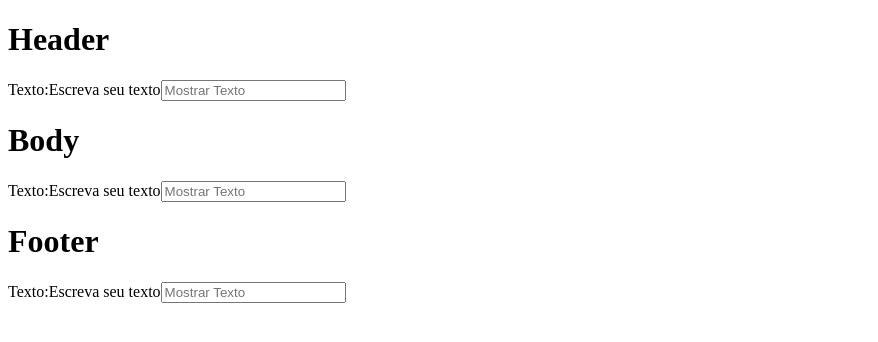
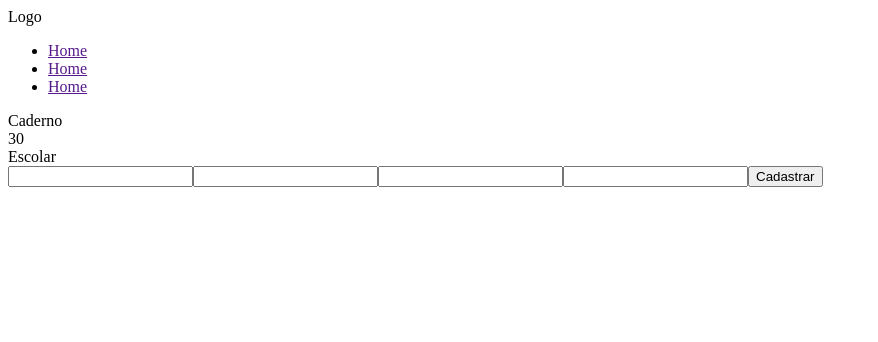
Before and after one commit to Leticiasa26/framework-frontend, a React (Vite) app: page / in a window 1280 px wide. Shown: the top 342 px of the page, without its empty margins (0-878 px from the left). Built offline with nearby package versions, Linux system fonts and the light colour scheme.

Commit message:
comite final da aula

```diff
--- /dev/null
+++ b/src/Pagina.tsx
@@ -0,0 +1,122 @@
+import { useState } from "react"
+import Container from "./container"
+
+interface ProdutosState {
+
+    id:number,
+
+    nome:string,
+
+    preco:number,
+
+    categoria:string
+
+}
+
+function Pagina () {
+
+    const [ produtos, setProdutos ] = useState < ProdutosState [] > ( [
+
+        {
+            id:1,
+
+            nome:"Caderno",
+
+            preco:30,
+
+            categoria:"Escolar"
+
+        }
+
+    ] )
+
+    function TrataCadastro () {}
+
+    return (
+
+        <>
+            <header>
+
+                <div> Logo </div>
+
+                    <nav>
+
+                        <ul>
+
+                            <li>
+
+                                <a href=""> Home </a>
+
+                            </li>
+
+                            <li>
+
+                                <a href=""> Home </a>
+
+                            </li>
+
+                            <li>
+
+                                <a href=""> Home </a>
+
+                            </li>
+
+                        </ul>
+
+                    </nav>
+
+            </header>
+
+            <main>
+
+                <div className = "container-listagem">
+
+                { produtos.map ( produto => {
+
+                    return (
+
+                        <div className = "produto-container">
+                            <div className = "produto-nome">
+
+                                { produto.nome }
+
+                            </div>
+
+                            <div className = "produto-preco">
+
+                                { produto.preco }
+
+                            </div>
+
+                            <div className = "produto-categoria">
+
+                                { produto.categoria }
+
+                            </div>
+                        </div>
+
+                    )
+                })}
+
+            </div>
+
+            <div className = "container-cadastro" >
+
+                <input type = "text" name = "id" id = "id"/>
+                <input type = "text" name = "nome" id = "nome"/>
+                <input type = "text" name = "preco" id = "preco"/>
+                <input type = "text" name = "categoria" id = "categoria"/>
+                <input type = "submit" value = "Cadastrar" onClick = { TrataCadastro }/>
+
+            </div>
+            </main>
+
+            <footer>
+
+        </footer>
+
+        </>
+    )
+}
+
+export default Pagina
--- a/src/container.tsx
+++ b/src/container.tsx
@@ -22,13 +22,13 @@ function Container ( props:ContainerProps ) {
 
   }
 
-  return(
+  return (
 
     <>
 
       <h1>{props.nome}</h1>
 
-      Texto:{texto}
+      <p>Texto:{texto}</p>
 
       <input type="text" placeholder="Mostrar Texto" onChange={trataInput}/>
 
--- a/src/main.tsx
+++ b/src/main.tsx
@@ -1,13 +1,20 @@
 import { StrictMode } from 'react'
 import { createRoot } from 'react-dom/client'
-import Container from './container.tsx'
+import Pagina from './Pagina'
+
+//import Container from './container.tsx'
+
 
 createRoot (document.getElementById ('root') ! ) .render (
 
   <StrictMode>
-    <Container nome = 'Header'/>
+
+    {/* <Container nome = 'Header'/>
     <Container nome = 'Body'/>
-    <Container nome = 'Footer'/>
+    <Container nome = 'Footer'/> */}
+
+    <Pagina/>
+
   </StrictMode>,
 
 )
```
